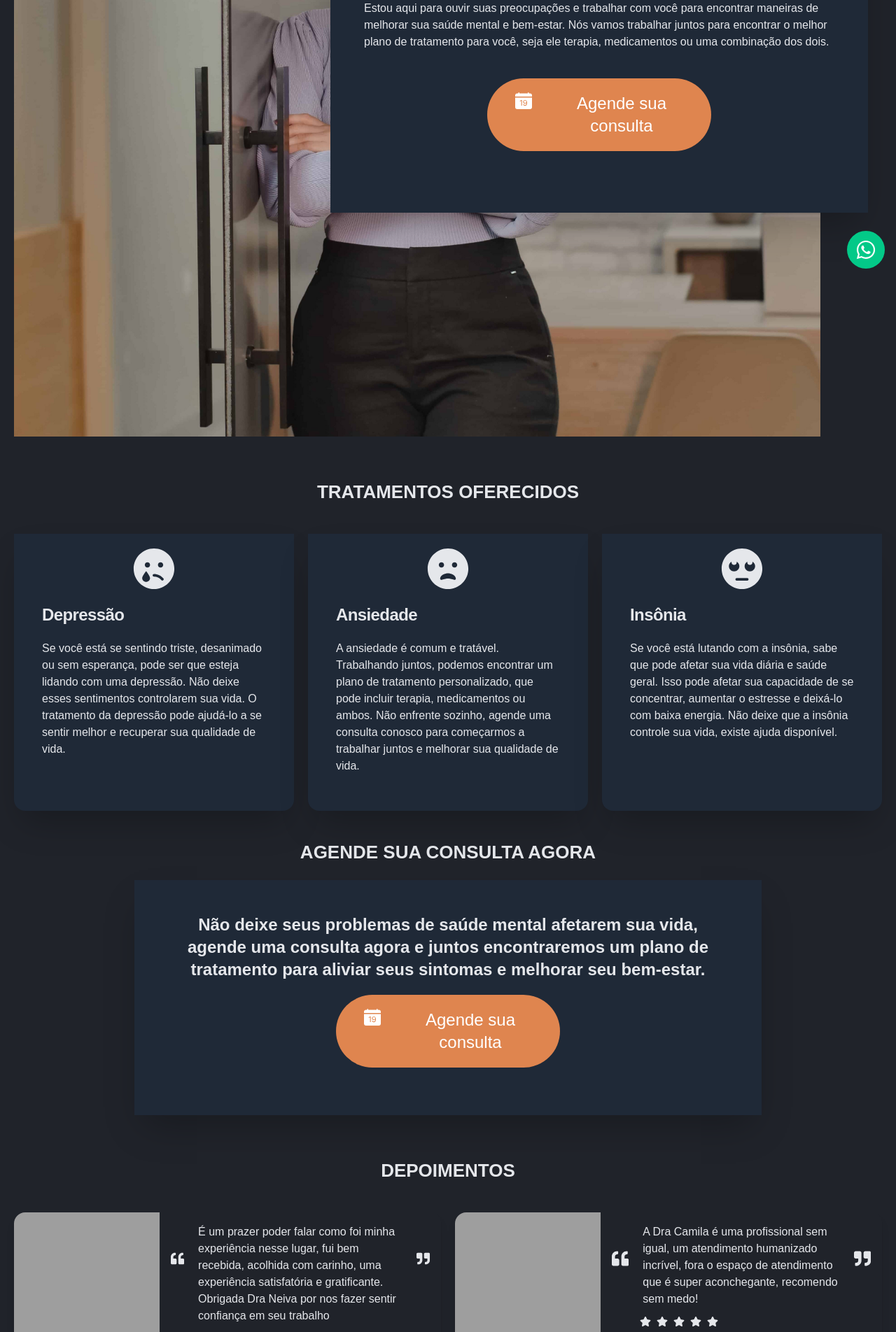
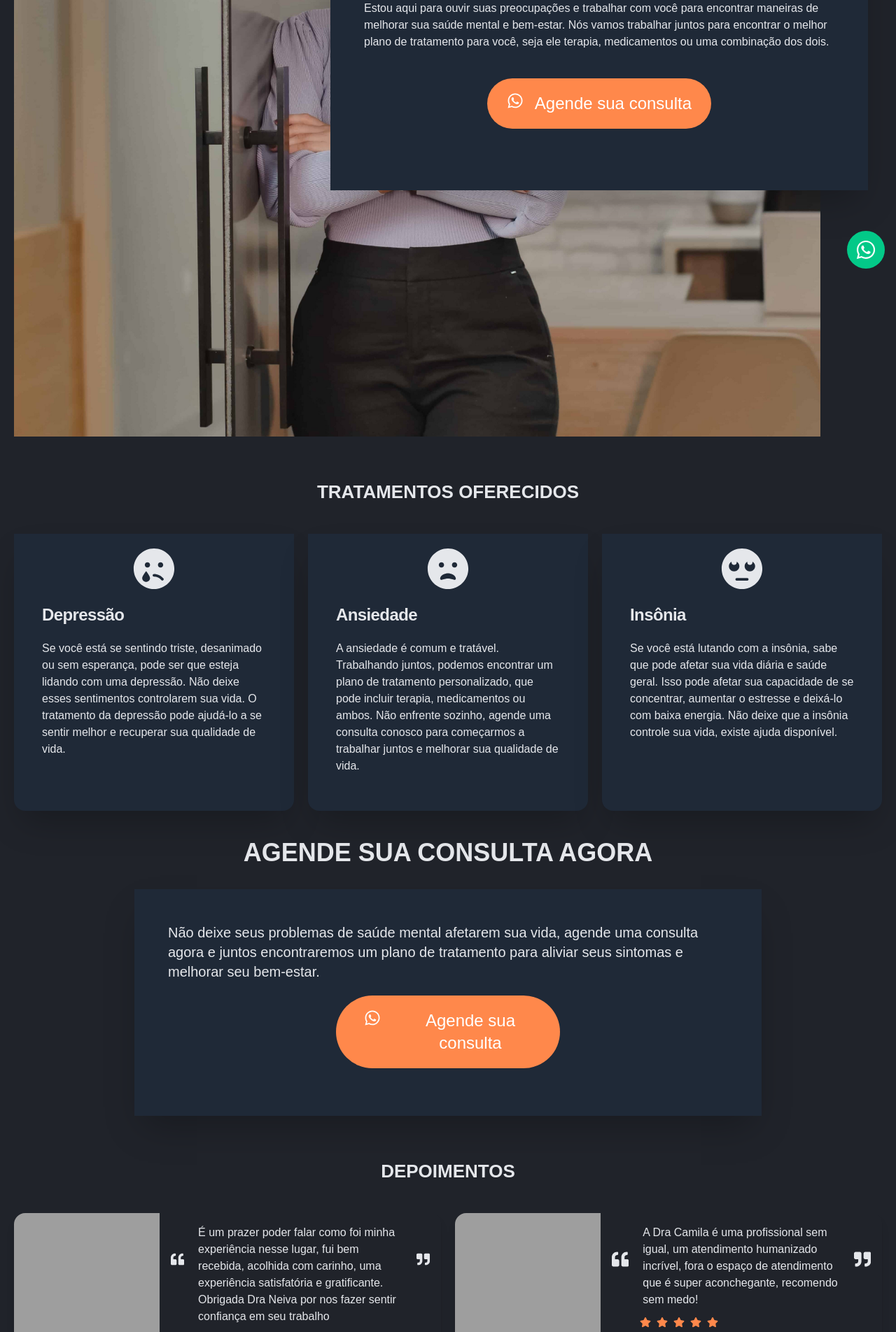
Before and after one commit to brunoprestesap/page-dra-camila, a React (Create React App) app: page / in a window 1280 px wide. Shown: the part 400-2304 px from the top of the page at 70% size. Built offline with nearby package versions, Linux system fonts and the light colour scheme; grey boxes are pictures that could not be loaded; a web font is replaced by a local one.

Commit message:
restilizada em alguns componentes

```diff
--- a/src/Pages/HomePage.js
+++ b/src/Pages/HomePage.js
@@ -8,9 +8,9 @@ import Treatment from "../components/Treatment";
 import FormScheduler from "../components/FormScheduler";
 
 function HomePage() {
-  const colors = ["#A1412B", "#DF854F", "#F1EDDB", "#244B5A", "#53575A"];
+  const colors = ["#FF884B", "#A1412B", "#DF854F", "#F1EDDB", "#244B5A", "#53575A"];
 
-  const currentColor = colors[1];
+  const currentColor = colors[0];
   const currentMode = "dark";
 
   return (
--- a/src/components/CardBeneficios.js
+++ b/src/components/CardBeneficios.js
@@ -7,7 +7,7 @@ function CardBeneficios({ id, icon, title, text }) {
       className="mx-auto group shadow-2xl pb-8 rounded-b-2xl transform duration-500 hover:-translate-y-2 bg-white dark:bg-gray-800"
     >
       <div className="p-5">
-        <div className="mb-5 flex justify-center text-6xl">
+        <div className="mt-8 mb-8 flex justify-center text-6xl">
           {icon}
         </div>
         <div className="pl-5 pr-5">
--- a/src/components/CardDepositions.js
+++ b/src/components/CardDepositions.js
@@ -1,6 +1,5 @@
 import React from 'react'
-import { FaQuoteLeft, FaQuoteRight, FaStar } from "react-icons/fa";
-import { FaMapMarkedAlt } from "react-icons/fa";
+import { FaGoogle, FaQuoteLeft, FaQuoteRight, FaStar } from "react-icons/fa";
 
 function CardDepositions({ img, depText, depName }) {
   return (
@@ -18,16 +17,16 @@ function CardDepositions({ img, depText, depName }) {
             <FaQuoteRight size={100} />
           </div>
           <div className="flex gap-2 pl-10 mb-3">
-            <FaStar />
-            <FaStar />
-            <FaStar />
-            <FaStar />
-            <FaStar />
+            <FaStar color='FF884B'/>
+            <FaStar color='FF884B'/>
+            <FaStar color='FF884B'/>
+            <FaStar color='FF884B'/>
+            <FaStar color='FF884B'/>
           </div>
           <div className="flex flex-row-reverse items-center justify-between pl-10 mb-2 font-bold tracking-tight">
-            <div>
-              <FaMapMarkedAlt />
-            </div>
+            <h2 className='text-2xl'>
+              <FaGoogle color='#FF884B'/>
+            </h2>
             <div>
               {depName} - Google Locais
             </div>
--- a/src/components/ContentsVideo.js
+++ b/src/components/ContentsVideo.js
@@ -52,10 +52,10 @@ function Contents({ color }) {
     <div id="conteudo" className="pl-5 pr-5">
       <h2 className="text-[26px] font-bold text-center uppercase mt-8">Meus conteúdos</h2>
       <div className="grid grid-cols-1 md:grid-cols-2 xl:grid-cols-2 2xl:grid-cols-4 gap-5">
-        {contents.map((content, idx) => {
+        {contents.map((content, i) => {
           return (
             <VideoPlayer
-              id={content.id}
+              key={i}
               videoId={content.videoId}
             />
           );
--- a/src/components/Depositions.js
+++ b/src/components/Depositions.js
@@ -35,9 +35,10 @@ function Depositions() {
         </div>
       </div>
       <div className="grid grid-cols-1 md:grid-cols-1 xl:grid-cols-2 2xl:grid-cols-2 gap-5 pt-5">
-        {testimonials.map((dep) => {
+        {testimonials.map((dep, i) => {
           return (
             <CardDepositions
+              key={i}
               img={dep.img}
               depText={dep.text}
               depName={dep.name}
--- a/src/components/Diferential.js
+++ b/src/components/Diferential.js
@@ -67,7 +67,7 @@ function Diferentials() {
         {contents.map((content, idx) => {
           return (
             <CardBeneficios
-              id={idx}
+              key={idx}
               icon={content.icon}
               title={content.title}
               text={content.text}
--- a/src/components/FormScheduler.js
+++ b/src/components/FormScheduler.js
@@ -1,16 +1,16 @@
 import React from 'react'
 
-import { BsFillCalendarDateFill } from "react-icons/bs";
+import { FaWhatsapp } from "react-icons/fa";
 
 function FormScheduler({ color }) {
   return (
     <div id="scheduler" className="flex items-center flex-col p-5">
-      <h2 className="text-[26px] mt-5 font-bold text-center uppercase">
+      <h2 className="text-4xl mt-5 font-bold text-center uppercase">
         AGENDE SUA CONSULTA AGORA
       </h2>
 
-      <div className="flex flex-col items-center w-full mt-5 bg-white md:p-12 p-5 lg:max-w-4xl shadow-2xl dark:bg-gray-800 dark:text-gray-200">
-        <h2 className="text-2xl font-bold text-center">
+      <div className="flex flex-col items-center w-full mt-8 bg-white md:p-12 p-5 lg:max-w-4xl shadow-2xl dark:bg-gray-800 dark:text-gray-200">
+        <h2 className="text-xl text-left">
           Não deixe seus problemas de saúde mental afetarem sua vida, agende uma
           consulta agora e juntos encontraremos um plano de
           tratamento para aliviar seus sintomas e melhorar seu bem-estar.
@@ -20,10 +20,10 @@ function FormScheduler({ color }) {
           style={{ background: color }}
         >
           <a href="https://wa.me/5596981163765" target="_blank" rel="noreferrer">
-            <div className="flex">
-              <span className="text-2xl ml-5 mr-5">
-                <BsFillCalendarDateFill />
-              </span>
+            <div className="flex content-center justify-around">
+              <h2 className="text-2xl ml-5 mr-5">
+                <FaWhatsapp />
+              </h2>
               <h2 className="text-2xl">Agende sua consulta</h2>
             </div>
           </a>
--- a/src/components/Presentation.js
+++ b/src/components/Presentation.js
@@ -1,5 +1,5 @@
 import React from "react";
-import { BsFillCalendarDateFill } from "react-icons/bs";
+import { FaWhatsapp } from "react-icons/fa";
 
 function Presentation({ color, showForm }) {
   return (
@@ -21,9 +21,9 @@ function Presentation({ color, showForm }) {
           style={{ background: color }}
         >
           <a href="https://wa.me/5596981163765" target="_blank" rel="noreferrer">
-            <div className="flex">
-              <span className="text-2xl ml-5 mr-5">
-                <BsFillCalendarDateFill />
+            <div className="flex content-center justify-around">
+              <span className="text-2xl">
+                <FaWhatsapp />
               </span>
               <h2 className="text-2xl">Agende sua consulta</h2>
             </div>
--- a/src/components/Treatment.js
+++ b/src/components/Treatment.js
@@ -10,16 +10,19 @@ import {
 function Treatment() {
   const contents = [
     {
+      id: 1,
       icon: <FaSadTear />,
       title: "Depressão",
       text: "Se você está se sentindo triste, desanimado ou sem esperança, pode ser que esteja lidando com uma depressão. Não deixe esses sentimentos controlarem sua vida. O tratamento da depressão pode ajudá-lo a se sentir melhor e recuperar sua qualidade de vida.",
     },
     {
+      id: 2,
       icon: <FaFrownOpen />,
       title: "Ansiedade",
       text: "A ansiedade é comum e tratável. Trabalhando juntos, podemos encontrar um plano de tratamento personalizado, que pode incluir terapia, medicamentos ou ambos. Não enfrente sozinho, agende uma consulta conosco para começarmos a trabalhar juntos e melhorar sua qualidade de vida.",
     },
     {
+      id: 3,
       icon: <FaMehRollingEyes />,
       title: "Insônia",
       text: "Se você está lutando com a insônia, sabe que pode afetar sua vida diária e saúde geral. Isso pode afetar sua capacidade de se concentrar, aumentar o estresse e deixá-lo com baixa energia. Não deixe que a insônia controle sua vida, existe ajuda disponível.",
@@ -34,10 +37,10 @@ function Treatment() {
         </div>
       </div>
       <div className="grid grid-cols-1 md:grid-cols-3 xl:grid-cols-3 2xl:grid-cols-3 gap-5 pt-5">
-        {contents.map((content, idx) => {
+        {contents.map((content) => {
           return (
             <CardTreatment
-              id={idx}
+              key={content.id}
               icon={content.icon}
               title={content.title}
               text={content.text}
--- a/src/components/VideoPlayer.js
+++ b/src/components/VideoPlayer.js
@@ -3,10 +3,9 @@ import React from 'react';
 function VideoPlayer({ id, title, videoId }) {
 
   return (
-    <div>
+    <div key={id}>
       <h2 className='text-2xl font-bold mb-2 text-center'>{title}</h2>
       <iframe
-        id={id}
         title={title}
         src={videoId}
         frameBorder="0"
```
